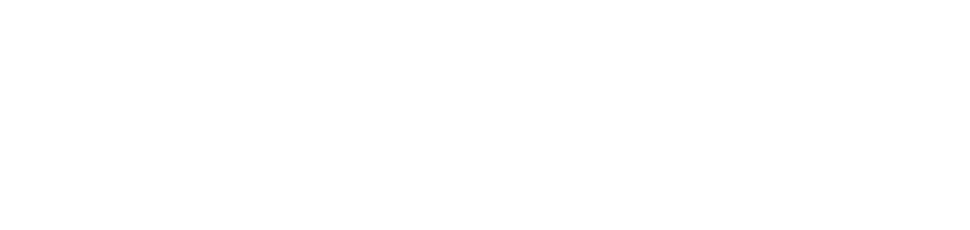
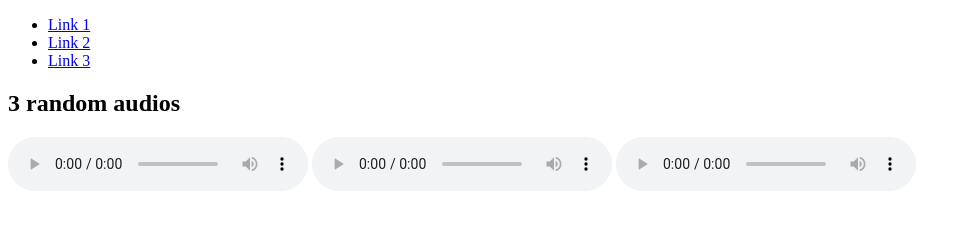
Before and after one commit to acciojob/semantic-navbar-and-audios-pravin8007, a website: page main.html in a window 1280 px wide. Shown: the whole page, without its empty margins (0-970 px from the left). Drawn offline with Linux system fonts and the light colour scheme.

Commit message:
created a submission

```diff
--- a/main.html
+++ b/main.html
@@ -10,6 +10,41 @@
 	<!-- the entire body must be written by student -->
     <script type="text/javascript" src="./script.js">
 </script>
+<!DOCTYPE html>
+<html lang="en">
+<head>
+    <meta charset="UTF-8">
+    <meta name="viewport" content="width=device-width, initial-scale=1.0">
+    <title>Semantic Navbar & Audios</title>
+</head>
+<body>
+    <nav>
+        <ul>
+            <li><a href="#">Link 1</a></li>
+            <li><a href="#">Link 2</a></li>
+            <li><a href="#">Link 3</a></li>
+        </ul>
+    </nav>
+
+    <section>
+        <h1>3 random audios</h1>
+        <audio controls>
+            <source src="http://commondatastorage.googleapis.com/codeskulptor-demos/DDR_assets/Kangaroo_MusiQue_-_The_Neverwritten_Role_Playing_Game.mp3" type="audio/mpeg">
+            Your browser does not support the audio element.
+        </audio>
+
+        <audio controls>
+            <source src="http://commondatastorage.googleapis.com/codeskulptor-assets/Epoq-Lepidoptera.ogg" type="audio/ogg">
+            Your browser does not support the audio element.
+        </audio>
+
+        <audio controls>
+            <source src="http://codeskulptor-demos.commondatastorage.googleapis.com/pang/paza-moduless.mp3" type="audio/mpeg">
+            Your browser does not support the audio element.
+        </audio>
+    </section>
+</body>
+</html>
 
 </body>
 
```
